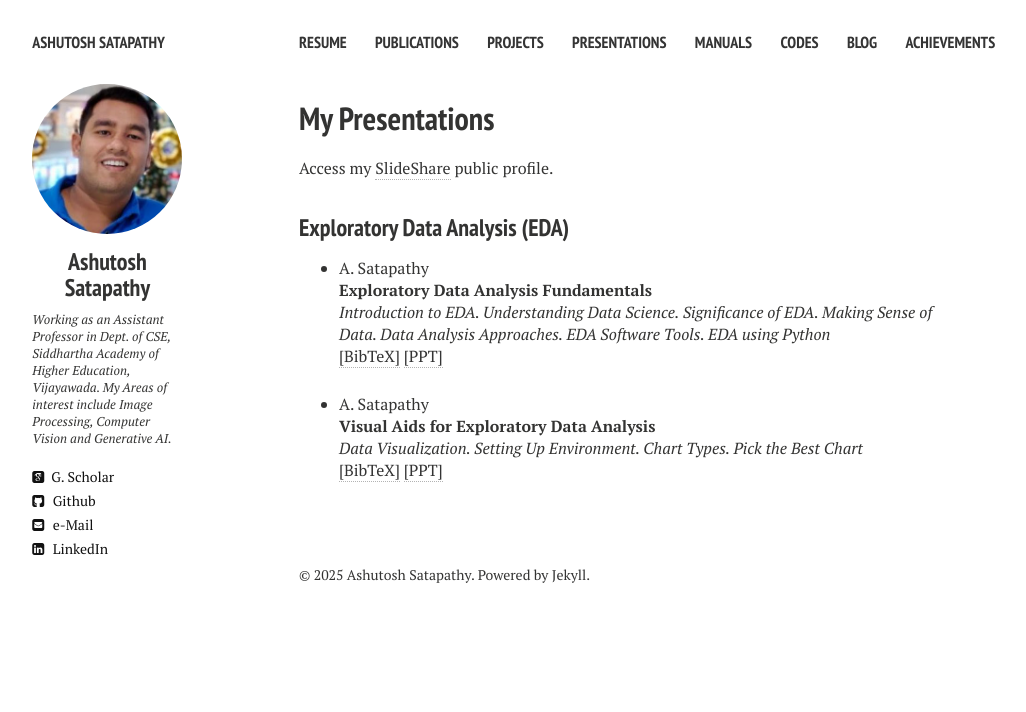
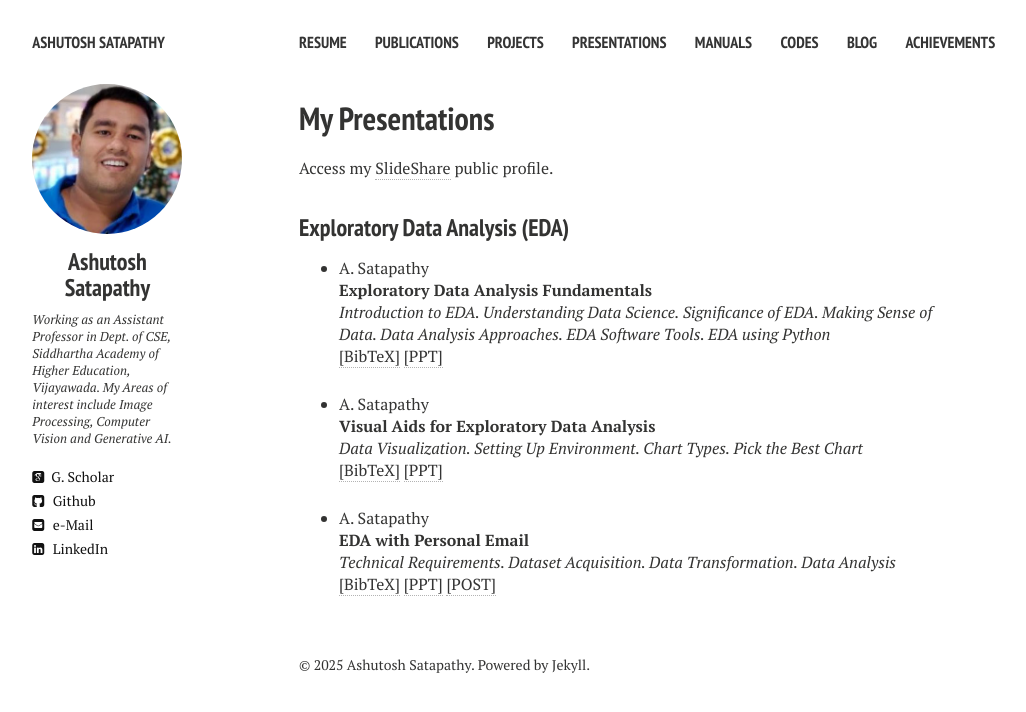
Before and after one commit to ashutoshsatapathy1990/ashutoshsatapathy1990.github.io, a Jekyll site: the page built from presentations-EDA.md, in a window 1280 px wide. Shown: the top 712 px of the page, without its empty margins (21-1047 px from the left). Built offline with Jekyll 4.4.1, drawn with Linux system fonts in a browser that asks for light colours; nearby versions of some CDN libraries.

Commit message:
Update presentations-EDA.html

```diff
--- a/_layouts/presentations-EDA.html
+++ b/_layouts/presentations-EDA.html
@@ -111,7 +111,7 @@ A. Satapathy
 <li ><p>
 A. Satapathy
 <br><b>Visual Aids for Exploratory Data Analysis</b><br>
-<i>Data Visualization.  Setting Up Environment. Chart Types. Pick the Best Chart</i>
+<i>Data Visualization. Setting Up Environment. Chart Types. Pick the Best Chart</i>
 <br />
 <a href="javascript:toggleBibtex('ashutosh2025asda')">[BibTeX]</a>
 <a href="https://slideshare.net/slideshow/visual-aids-for-exploratory-data-analysis-pdf/282408577">[PPT]</a>
@@ -121,6 +121,31 @@ A. Satapathy
 @misc{satapathy2025visualaids,
   author       = {Ashutosh Satapathy},
   title        = {Visual Aids for Exploratory Data Analysis},
+  howpublished = {Lecture slides},
+  year         = {2025},
+  month        = aug,
+  institution  = {Siddhartha Academy of Higher Education (Deemed to be University)},
+  address      = {Vijayawada, India}
+}
+</pre>
+</div>
+</li>
+
+	<!-- Item: ashutosh2025asdc -->
+<li ><p>
+A. Satapathy
+<br><b>EDA with Personal Email</b><br>
+<i>Technical Requirements. Dataset Acquisition. Data Transformation. Data Analysis</i>
+<br />
+<a href="javascript:toggleBibtex('ashutosh2025asdc')">[BibTeX]</a>
+<a href=#>[PPT]</a>
+<a href=#>[POST]</a>
+</p>
+<div id="bib_ashutosh2025asdc" class="bibtex noshow">
+<pre>
+@misc{satapathy2025emaileda,
+  author       = {Ashutosh Satapathy},
+  title        = {EDA with Personal Email},
   howpublished = {Lecture slides},
   year         = {2025},
   month        = aug,
```
